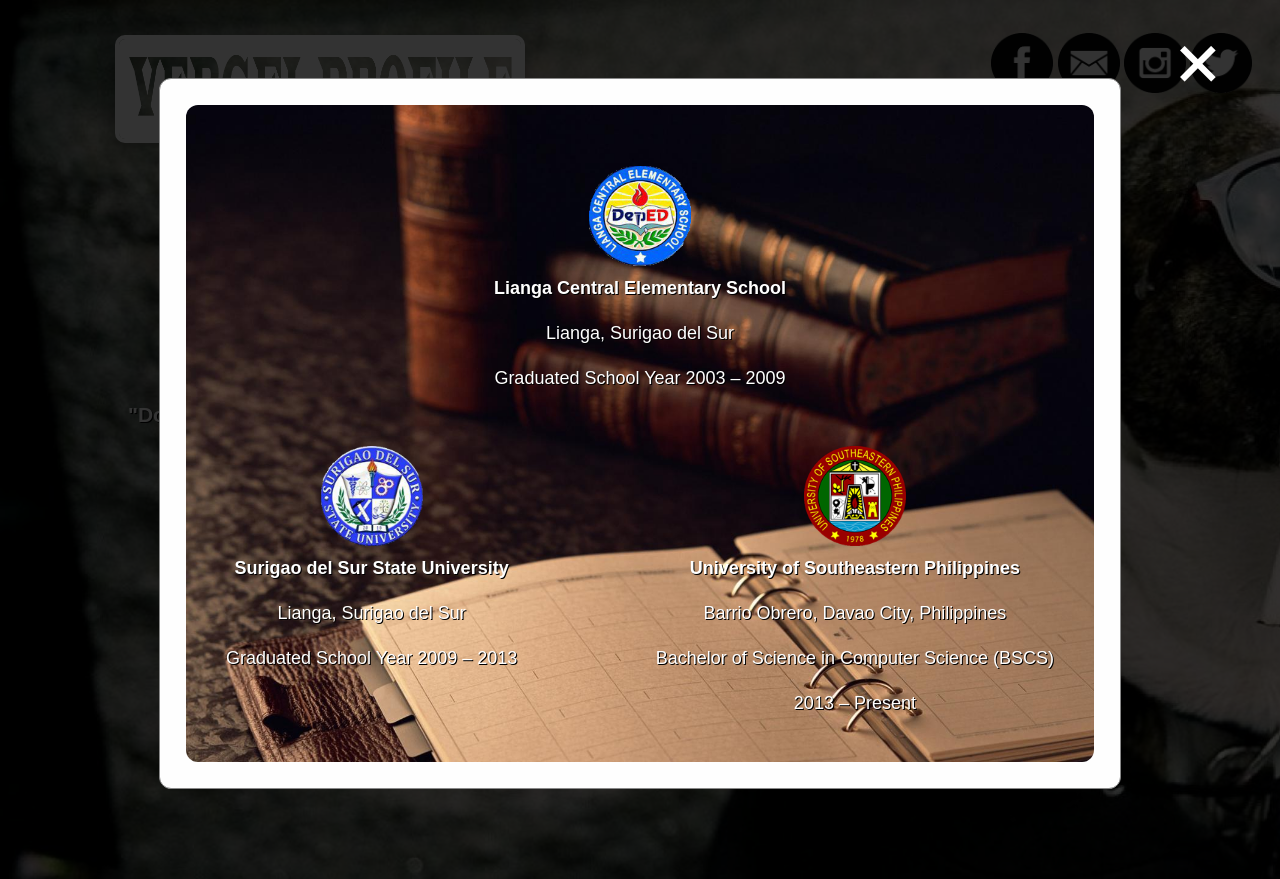
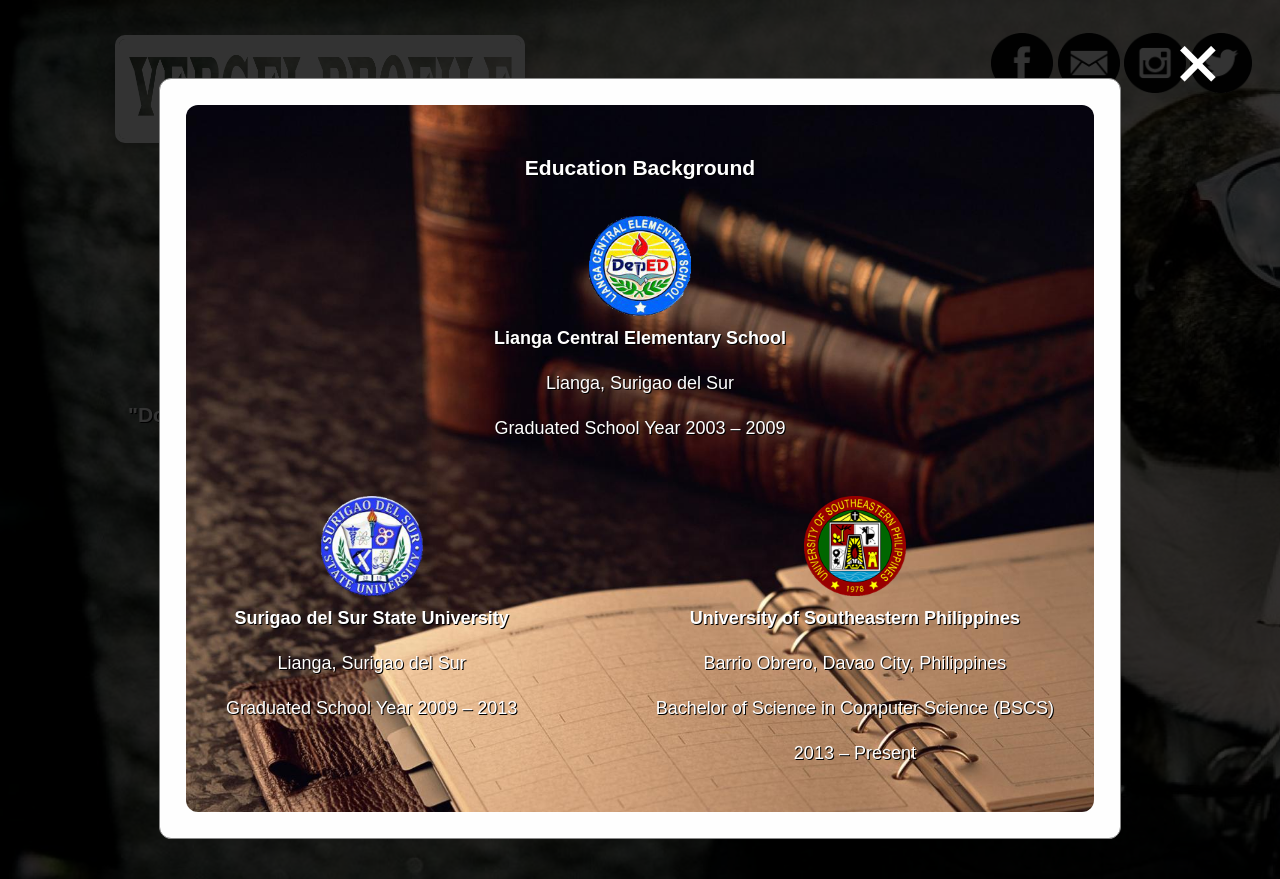
Before and after one commit to vclaveria/CLAVERIA_Vergel_PersonalWebsite, a PHP site: page / in a window 1280 px wide, after a click on "EDUCATION". Shown: the top 879 px of the page. Run offline with PHP 8.4, Linux system fonts and the light colour scheme.

Commit message:
updating the content in education modal

```diff
--- a/index.php
+++ b/index.php
@@ -243,8 +243,8 @@
       <div class="modal-content">
           <div class="container">
           <div class="education">
-           <br>
            <center>
+            <strong><h3>Education Background</h3></strong>
            <img src="./school_logo/lceslogo.jpg" class="logo" style="width:102px; height:100px" title="Lianga Central Elementary School"> <br>
             <strong>Lianga Central Elementary School</strong><br>
                     Lianga, Surigao del Sur <br>
```
